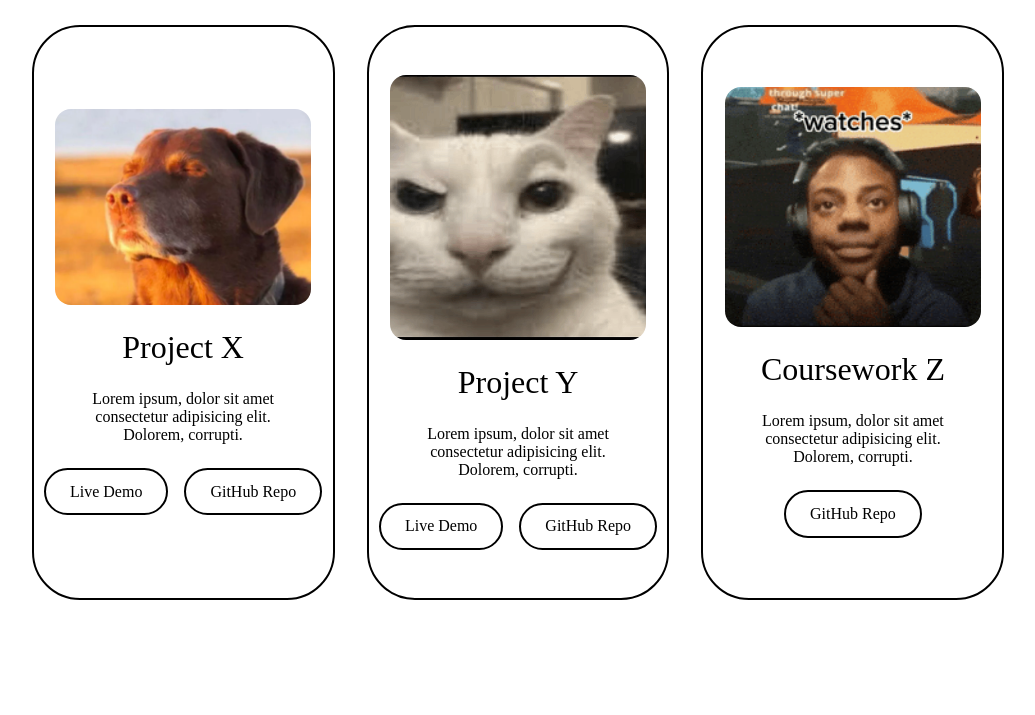
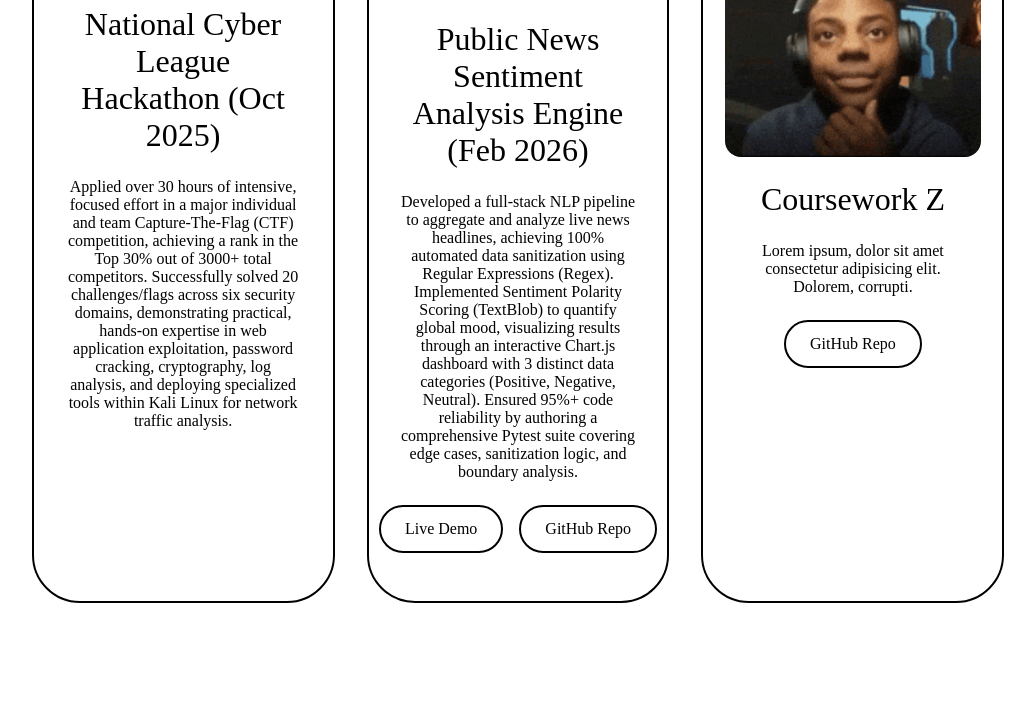
Before and after one commit to Be1ac/Digital-Business-Card, a plain HTML site: page index.html in a window 1280 px wide. Shown: the part 2853-3568 px from the top of the page, without its empty margins (122-1157 px from the left). Drawn offline with Linux system fonts and the light colour scheme.

Commit message:
Added changes to projects section

```diff
--- a/index.html
+++ b/index.html
@@ -116,48 +116,45 @@ Encourage teamwork and collaborative learning among students, while serving as a
           <p>- Developed full-stack web applications using the Streamlit framework, integrating front-end UI with back-end logic.
 
 
-<br><br>Architected relational database schemas featuring complex entity relationships, primary/foreign keys, and data normalization.
+<br><br>- Architected relational database schemas featuring complex entity relationships, primary/foreign keys, and data normalization.
 
 
-Implemented scalable data solutions using Google BigQuery and advanced SQL to manage and query large-scale datasets.
+<br><br>- Implemented scalable data solutions using Google BigQuery and advanced SQL to manage and query large-scale datasets.
 
 
-Established automated CI/CD pipelines and utilized Unit Testing and Mocks to ensure code quality and deployment stability.
+<br><br>- Established automated CI/CD pipelines and utilized Unit Testing and Mocks to ensure code quality and deployment stability.
 
 
 
-Applied professional development workflows, including Test-Driven Development (TDD), Design Docs, and Pull Requests for rigorous code reviews.
+<br><br>- Applied professional development workflows, including Test-Driven Development (TDD), Design Docs, and Pull Requests for rigorous code reviews.
 
 
 
-Integrated Generative AI capabilities into software projects using Vertex AI and LLM APIs to build intelligent features.
+<br><br>- Integrated Generative AI capabilities into software projects using Vertex AI and LLM APIs to build intelligent features.
 </p>
         </div>
       </div>
-      <img src="important_Files/experienceDEFAULT.png" alt = "">
     </div>
   </section>
  <!-- This is the projects section -->
   <section id="projects" class="projects">
 
-    <h2 class="section-title">Recent Projects & Related Course Work</h2>
+    <h2 class="section-title">Projects & Competitions</h2>
       <div class="project-grid">
 
 
         <div class="project-card">
-          <img src="important_Files/project1DEFAULT.png" alt="">
-          <h3>Project X</h3>
-          <p>Lorem ipsum, dolor sit amet consectetur adipisicing elit. Dolorem, corrupti.</p>
-          <div class="btn-group">
-            <div class="btn">Live Demo</div>
-            <div class="btn">GitHub Repo</div>
-          </div>
+          <img src="important_Files/NCLlogo.jpg" alt="">
+          <h3>National Cyber League Hackathon (Oct 2025)</h3>
+          <p>Applied over 30 hours of intensive, focused effort in a major individual and team Capture-The-Flag (CTF) competition, achieving a rank in the Top 30% out of 3000+ total competitors. Successfully solved 20 challenges/flags across six security domains, demonstrating practical, hands-on expertise in web application exploitation, password cracking, cryptography, log analysis, and deploying specialized tools within Kali Linux for network traffic analysis.</p>
         </div>
 
         <div class="project-card">
           <img src="important_Files/project2DEFAULT.png" alt="">
-          <h3>Project Y</h3>
-          <p>Lorem ipsum, dolor sit amet consectetur adipisicing elit. Dolorem, corrupti.</p>
+          <h3>Public News Sentiment Analysis Engine (Feb 2026)</h3>
+          <p>Developed a full-stack NLP pipeline to aggregate and analyze live news headlines, achieving 100% automated data sanitization using Regular Expressions (Regex).
+Implemented Sentiment Polarity Scoring (TextBlob) to quantify global mood, visualizing results through an interactive Chart.js dashboard with 3 distinct data categories (Positive, Negative, Neutral).
+Ensured 95%+ code reliability by authoring a comprehensive Pytest suite covering edge cases, sanitization logic, and boundary analysis.</p>
           <div class="btn-group">
             <div class="btn">Live Demo</div>
             <div class="btn">GitHub Repo</div>
```
Also changed, not shown: important_Files/NCLlogo.jpg (added).
